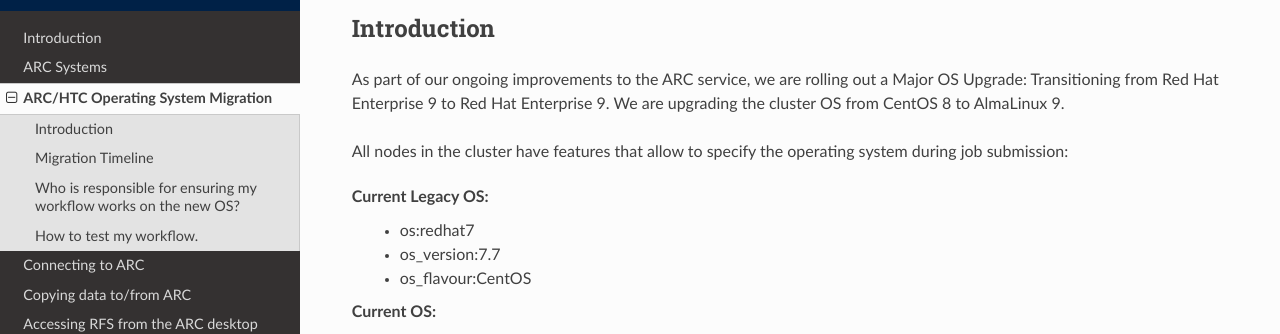
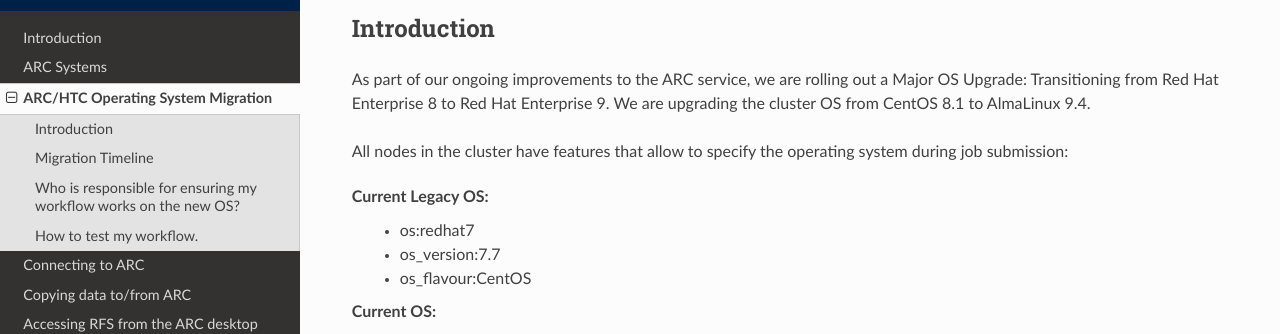
Before and after one commit to tina-friedrich/arc-user-guide, a Sphinx documentation site: the page built from docs/source/arc-os-migration.rst, in a window 1280 px wide and 900 px high. Shown: the part 148-482 px from the top of the window. Built offline with Sphinx 7.4.7 and the Read the Docs theme 3.1.0, drawn with Linux system fonts in a browser that asks for light colours.

Commit message:
update os update page
fix silly typo!

Signed-off-by: Gregory J. L. Tourte <greg.tourte@gmail.com>

```diff
--- a/docs/source/arc-os-migration.rst
+++ b/docs/source/arc-os-migration.rst
@@ -5,7 +5,7 @@
 Introduction
 ------------
 
-As part of our ongoing improvements to the ARC service, we are rolling out a Major OS Upgrade: Transitioning from Red Hat Enterprise 9 to Red Hat Enterprise 9. We are upgrading the cluster OS from CentOS 8 to AlmaLinux 9.
+As part of our ongoing improvements to the ARC service, we are rolling out a Major OS Upgrade: Transitioning from Red Hat Enterprise 8 to Red Hat Enterprise 9. We are upgrading the cluster OS from CentOS 8.1 to AlmaLinux 9.4.
 
 All nodes in the cluster have features that allow to specify the operating system during job submission:
 
```
